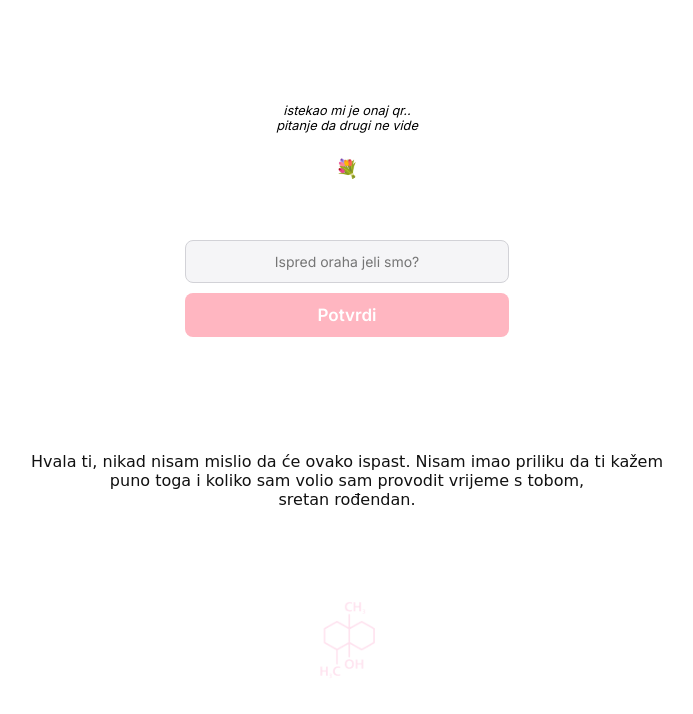
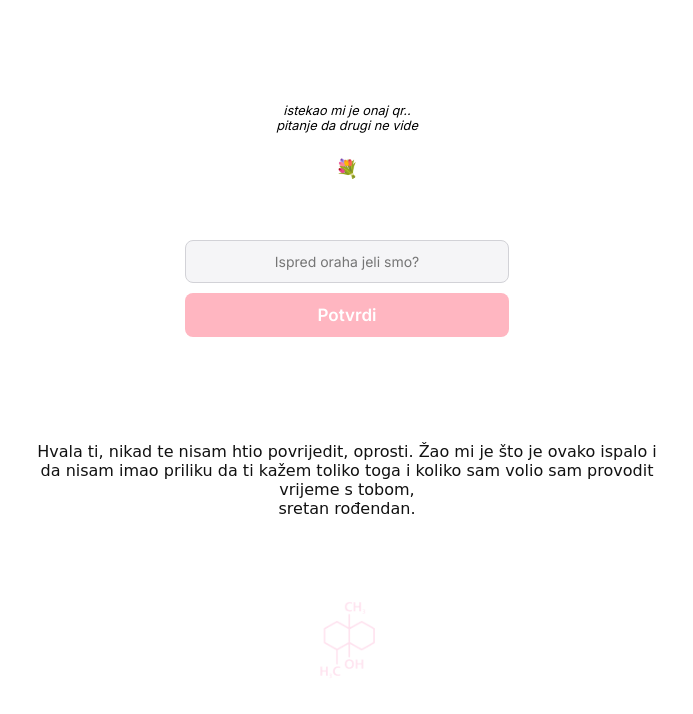
Before and after one commit to leonstrakos/date, a website: page public/index.html in a window 1280 px wide. Shown: the whole page, without its empty margins (293-986 px from the left). Drawn offline with Linux system fonts and the light colour scheme; no server answers.

Commit message:
Update index.html

```diff
--- a/public/index.html
+++ b/public/index.html
@@ -118,8 +118,8 @@
             <p id="secError" style="color: #FFB6C1; font-size: 13px; margin-top: 8px; text-align: center; display: none;">ako nisi ona makni se sa stranicee 💨</p>
 
 
-            <p class="molecule" style="opacity: 1;">Hvala ti, nikad nisam mislio da će ovako ispast.
-Nisam imao priliku da ti kažem puno toga i koliko sam volio sam provodit vrijeme s tobom,
+            <p class="molecule" style="opacity: 1;">Hvala ti, nikad te nisam htio povrijedit, oprosti. Žao mi je što je ovako ispalo
+i da nisam imao priliku da ti kažem toliko toga i koliko sam volio sam provodit vrijeme s tobom,
 <br>sretan rođendan.</p>
 
             <img class="molecule" style="top:80%;" src="petrichor.png";>
```
